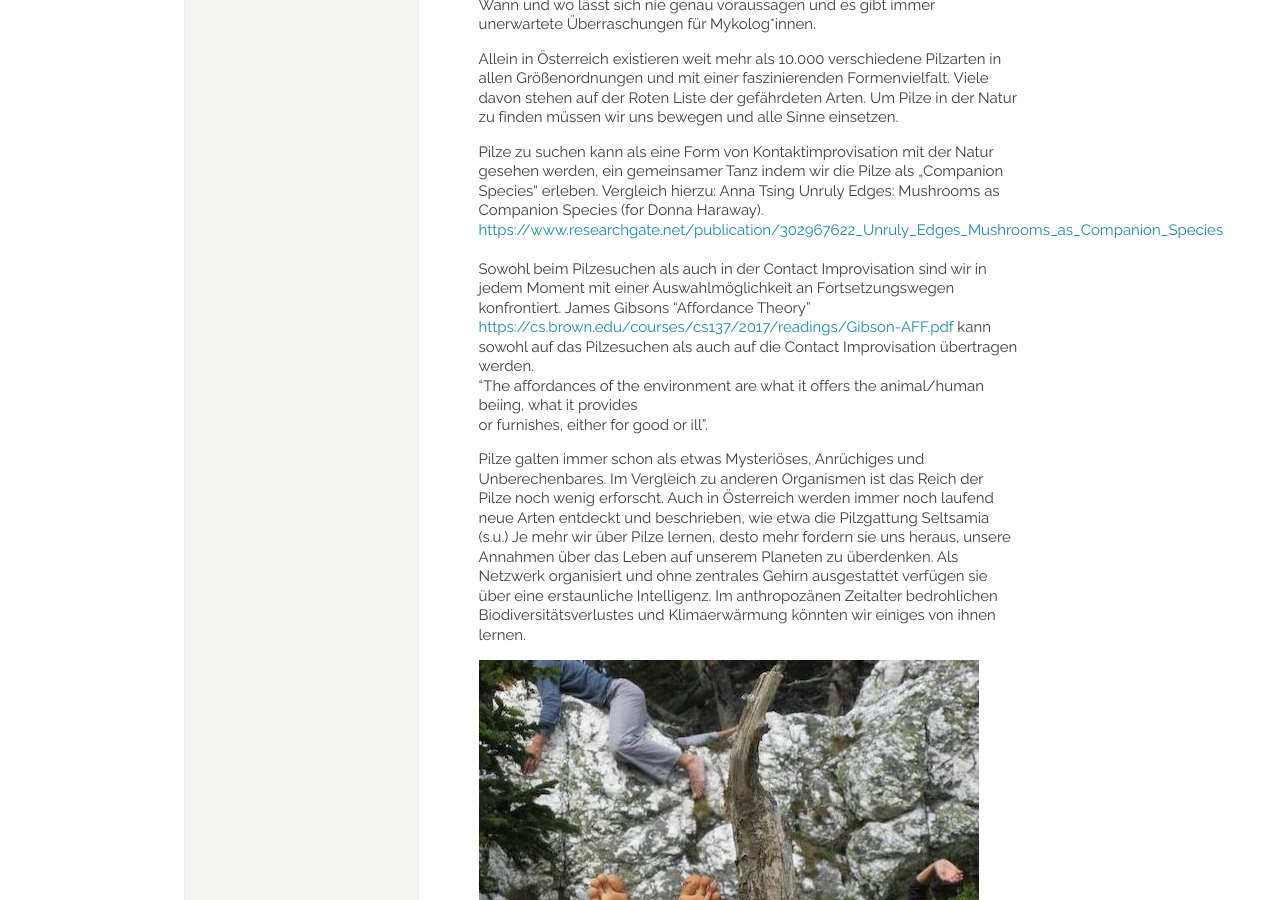
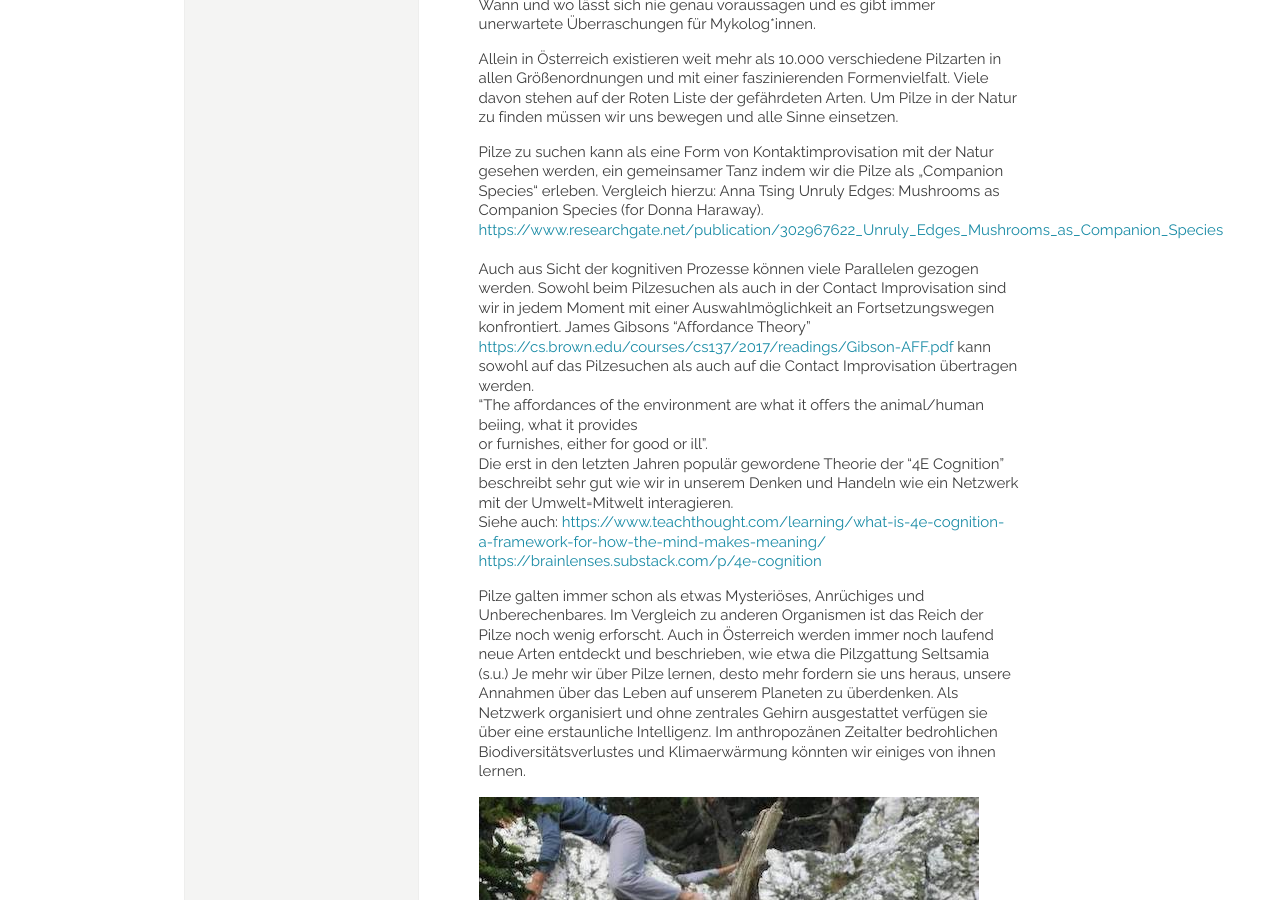
Before and after one commit to manulari/rollingpointat, a Jekyll site: the page built from _pages_de/mycelium.md, in a window 1280 px wide and 900 px high, scrolled down 2959 px. Built offline with Jekyll 4.4.1, drawn with Linux system fonts in a browser that asks for light colours; comment, search, counter and statistics services are not loaded.

Commit message:
Update page (de) “mycelium”

```diff
--- a/_pages_de/mycelium.md
+++ b/_pages_de/mycelium.md
@@ -80,11 +80,14 @@ Die Pilze sind in ihrem Wesen also in erster Linie ein Netzwerk gigantischer Dim
 
 Allein in Österreich existieren weit mehr als 10.000 verschiedene Pilzarten in allen Größenordnungen und mit einer faszinierenden Formenvielfalt. Viele davon stehen auf der Roten Liste der gefährdeten Arten. Um Pilze in der Natur zu finden müssen wir uns bewegen und alle Sinne einsetzen.
 
- Pilze zu suchen kann als eine Form von Kontaktimprovisation mit der Natur gesehen werden, ein gemeinsamer Tanz indem wir die Pilze als „Companion Species“ erleben. Vergleich hierzu: Anna Tsing Unruly Edges: Mushrooms as Companion Species (for Donna Haraway). <https://www.researchgate.net/publication/302967622_Unruly_Edges_Mushrooms_as_Companion_Species>\
+Pilze zu suchen kann als eine Form von Kontaktimprovisation mit der Natur gesehen werden, ein gemeinsamer Tanz indem wir die Pilze als „Companion Species“ erleben. Vergleich hierzu: Anna Tsing Unruly Edges: Mushrooms as Companion Species (for Donna Haraway). <https://www.researchgate.net/publication/302967622_Unruly_Edges_Mushrooms_as_Companion_Species>\
 \
-Sowohl beim Pilzesuchen als auch in der Contact Improvisation sind wir in jedem Moment mit einer Auswahlmöglichkeit an Fortsetzungswegen konfrontiert. James Gibsons "Affordance Theory" [https://cs.brown.edu/courses/cs137/2017/readings/Gibson-AFF.pdf ](https://cs.brown.edu/courses/cs137/2017/readings/Gibson-AFF.pdf)kann sowohl auf das Pilzesuchen als auch auf die Contact Improvisation übertragen werden. \
+Auch aus Sicht der kognitiven Prozesse können viele Parallelen gezogen werden. Sowohl beim Pilzesuchen als auch in der Contact Improvisation sind wir in jedem Moment mit einer Auswahlmöglichkeit an Fortsetzungswegen konfrontiert. James Gibsons "Affordance Theory" [https://cs.brown.edu/courses/cs137/2017/readings/Gibson-AFF.pdf ](https://cs.brown.edu/courses/cs137/2017/readings/Gibson-AFF.pdf)kann sowohl auf das Pilzesuchen als auch auf die Contact Improvisation übertragen werden. \
 "The affordances of the environment are what it offers the animal/human beiing, what it provides\
-or furnishes, either for good or ill".
+or furnishes, either for good or ill".\
+Die erst in den letzten Jahren populär gewordene Theorie der "4E Cognition" beschreibt sehr gut wie wir in unserem Denken und Handeln wie ein Netzwerk mit der Umwelt=Mitwelt interagieren.\
+Siehe auch: <https://www.teachthought.com/learning/what-is-4e-cognition-a-framework-for-how-the-mind-makes-meaning/>\
+<https://brainlenses.substack.com/p/4e-cognition>
 
 Pilze galten immer schon als etwas Mysteriöses, Anrüchiges und Unberechenbares. Im Vergleich zu anderen Organismen ist das Reich der Pilze noch wenig erforscht. Auch in Österreich werden immer noch laufend neue Arten entdeckt und beschrieben, wie etwa die Pilzgattung Seltsamia (s.u.) Je mehr wir über Pilze lernen, desto mehr fordern sie uns heraus, unsere Annahmen über das Leben auf unserem Planeten zu überdenken. Als Netzwerk organisiert und ohne zentrales Gehirn ausgestattet verfügen sie über eine erstaunliche Intelligenz. Im anthropozänen Zeitalter bedrohlichen Biodiversitätsverlustes und Klimaerwärmung könnten wir einiges von ihnen lernen.
 
```
